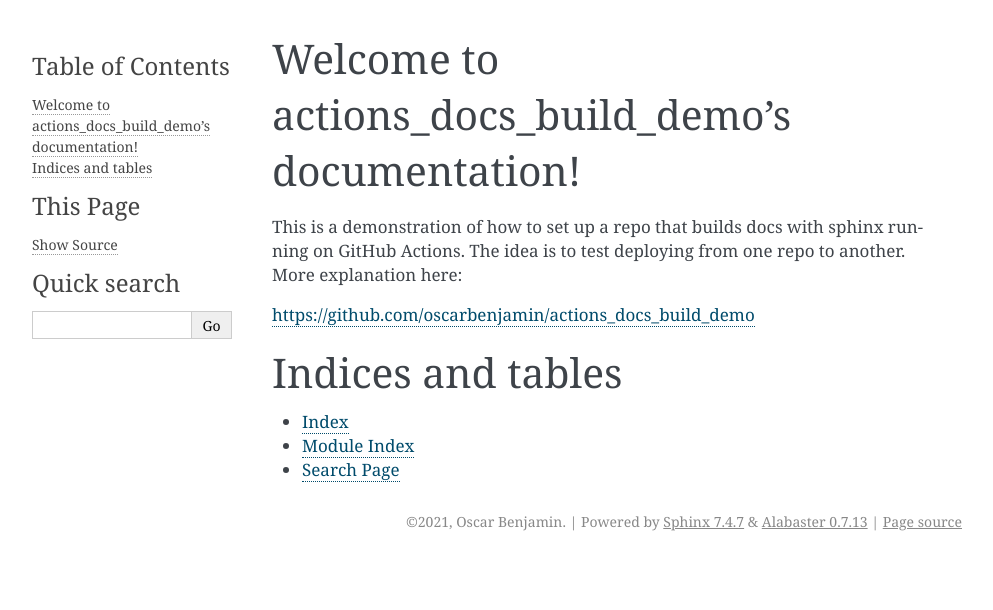
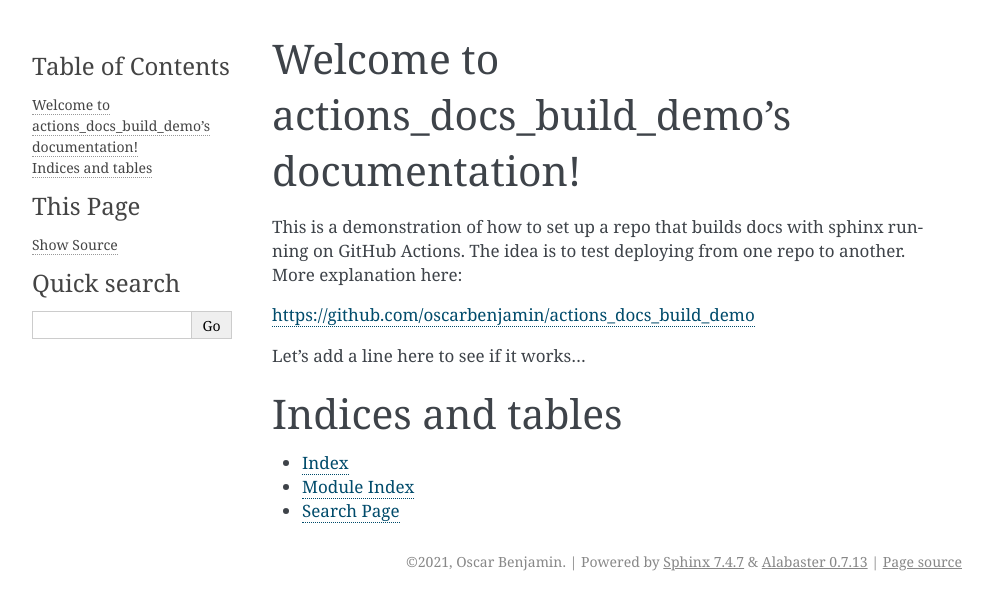
Before and after one commit to oscarbenjamin/actions_docs_build_demo, a Sphinx documentation site: the page built from doc/source/index.rst, in a window 1280 px wide. Shown: the top 610 px of the page, without its empty margins (148-1141 px from the left). Built offline with Sphinx 7.4.7, drawn with Linux system fonts in a browser that asks for light colours.

Commit message:
Test commit add line

```diff
--- a/doc/source/index.rst
+++ b/doc/source/index.rst
@@ -16,6 +16,8 @@ another. More explanation here:
 
 https://github.com/oscarbenjamin/actions_docs_build_demo
 
+Let's add a line here to see if it works...
+
 Indices and tables
 ==================
 
```
